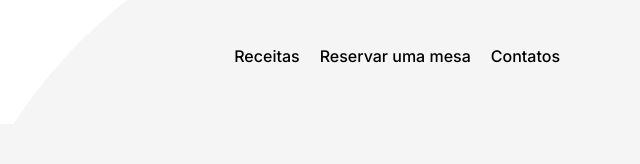
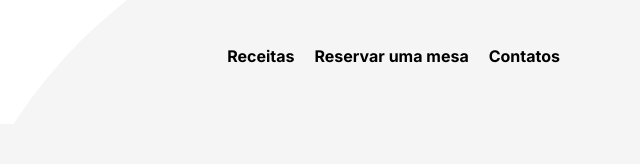
Before and after one commit to Felipexd3v/web_project_coffeeshop, a plain HTML site: page index.html in a window 1280 px wide. Shown: the top 164 px of the page, 640-1280 px from the left. Drawn offline with Linux system fonts and the light colour scheme.

Commit message:
correções

```diff
--- a/blocks/footer.css
+++ b/blocks/footer.css
@@ -56,7 +56,7 @@
   font-size: 16px;
   line-height: 20px;
 }
-.footer__social-link:focus {
+.footer__social-link:hover {
   color: #c1c1c1;
 }
 .footer__social-icon {
--- a/blocks/nav.css
+++ b/blocks/nav.css
@@ -24,3 +24,6 @@
   text-decoration: none;
   font-weight: bold;
 }
+.nav__link:hover {
+  color: #2f80ed;
+}
--- a/blocks/reservation.css
+++ b/blocks/reservation.css
@@ -42,6 +42,7 @@
   color: #fff;
   border: none;
   margin-bottom: 32px;
+  cursor: pointer;
 }
 .reservation__button:hover {
   opacity: 0.7;
--- a/index.html
+++ b/index.html
@@ -37,11 +37,11 @@
           />
 
           <ul class="nav__links">
-            <li><a href="#recipes" class="nav__link"></a>Receitas</li>
+            <li><a href="#recipes" class="nav__link">Receitas</a></li>
             <li>
-              <a href="#reservation" class="nav__link"></a>Reservar uma mesa
+              <a href="#reservation" class="nav__link">Reservar uma mesa</a>
             </li>
-            <li><a href="#" class="nav__link"></a>Contatos</li>
+            <li><a href="#" class="nav__link">Contatos</a></li>
           </ul>
         </nav>
 
```
